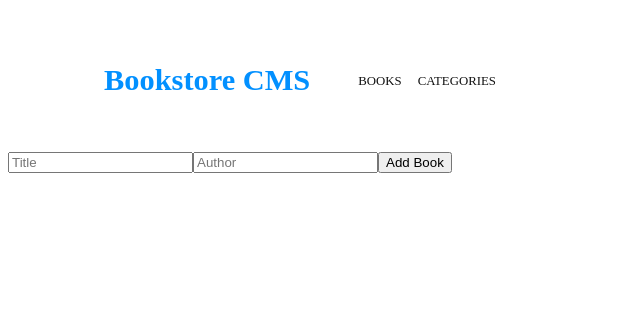
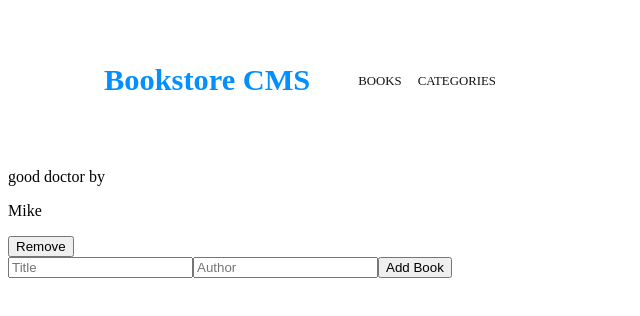
Before and after one commit to Muhammad0602/bookstore, a React (Create React App) app: page / in a window 1280 px wide. Shown: the top 316 px of the page, without its empty margins (0-640 px from the left). Built offline with nearby package versions, Linux system fonts and the light colour scheme.

Commit message:
Update components

```diff
--- a/src/components/Book.js
+++ b/src/components/Book.js
@@ -1,8 +1,12 @@
 import React from 'react'
 
-function Book() {
+function Book(props) {
   return (
-    <div>Book</div>
+    <div>
+      <p>{props.title} by </p>
+      <p>{props.author}</p>
+      <button>Remove</button>
+    </div>
   )
 }
 
--- a/src/components/BookForm.js
+++ b/src/components/BookForm.js
@@ -1,9 +1,23 @@
-import React from 'react'
+import React, { useState } from 'react';
 
 function BookForm() {
 
+  const [book, setBook] = useState({
+    title: 'Doctors of hope',
+    author: 'Max Stefan'
+  })
+
+  function handleSubmit(e) {
+    e.preventDefault();
+    setBook({
+      title: input.value,
+      author: input.value
+    })
+
+  }
+
   return (
-    <form>
+    <form onSubmit={handleSubmit}>
         <input type="text" placeholder="Title" required />
         <input type="text" placeholder="Author" required />
         <button>Add Book</button>
--- a/src/components/BookList.js
+++ b/src/components/BookList.js
@@ -1,9 +1,11 @@
 import React from 'react'
 import BookForm from './BookForm'
+import Book from './Book'
 
 function BookList() {
   return (
     <>
+       <Book title='good doctor' author='Mike'/>
        <BookForm />
     </>
 
```
Also changed, not shown: package.json (+16 -0 lines), 1 other file (tests, documents, lock files or other folders).
